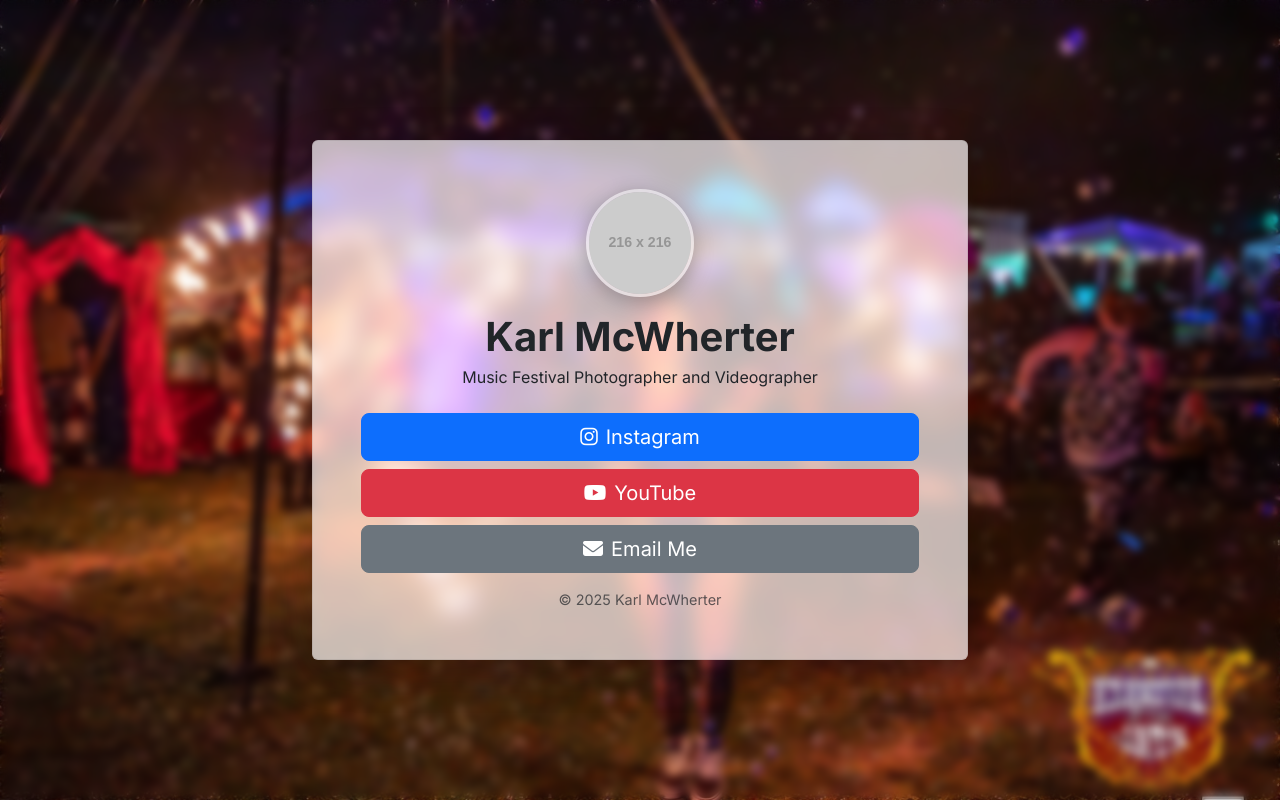
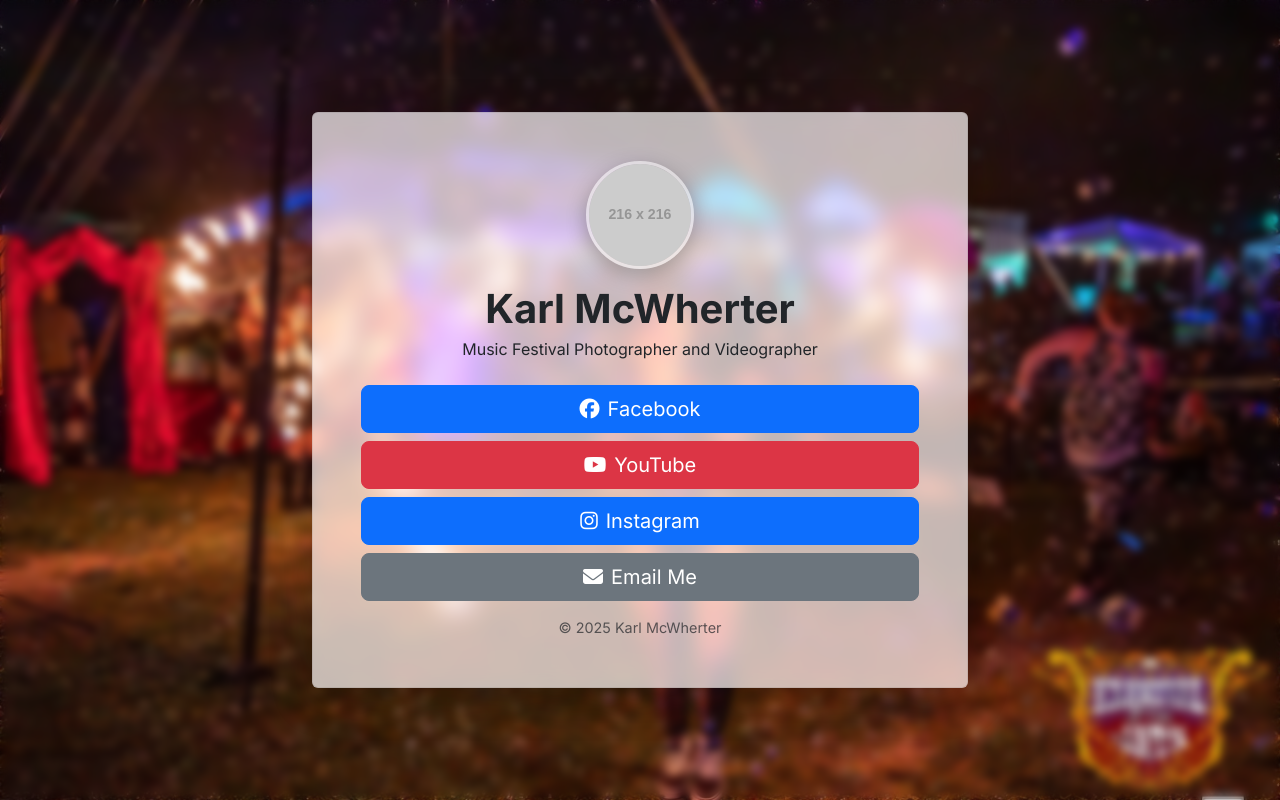
Before and after one commit to CarsonU/karlmcw, a plain HTML site: page index.html in a window 1280 px wide. Drawn offline with nearby package versions, Linux system fonts and the light colour scheme; placeholder pictures from the web are drawn by us.

Commit message:
add facebook link

```diff
--- a/index.html
+++ b/index.html
@@ -38,10 +38,13 @@
         <!-- Links -->
         <div class="d-grid gap-2">
           <a class="btn btn-lg btn-primary link-btn" href="https://instagram.com/YOUR_USERNAME" target="_blank" rel="noopener">
-            <i class="fa-brands fa-instagram me-2"></i>Instagram
+            <i class="fa-brands fa-facebook me-2"></i>Facebook
           </a>
           <a class="btn btn-lg btn-danger link-btn" href="https://youtube.com/@YOUR_CHANNEL" target="_blank" rel="noopener">
             <i class="fa-brands fa-youtube me-2"></i>YouTube
+          </a>
+          <a class="btn btn-lg btn-primary link-btn" href="https://instagram.com/YOUR_USERNAME" target="_blank" rel="noopener">
+            <i class="fa-brands fa-instagram me-2"></i>Instagram
           </a>
           <a class="btn btn-lg btn-secondary link-btn" href="mailto:you@example.com">
             <i class="fa-solid fa-envelope me-2"></i>Email Me
```
